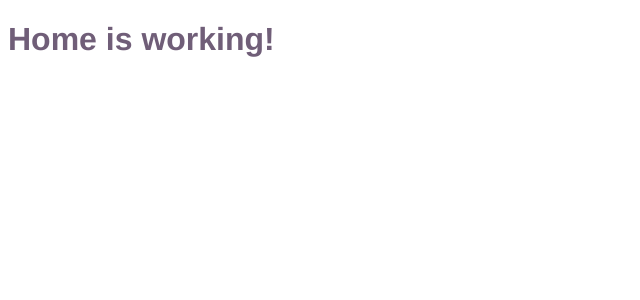
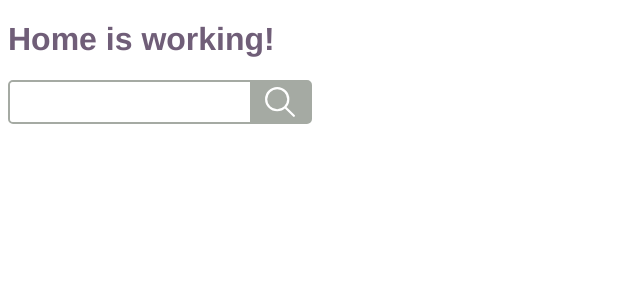
Before and after one commit to ICarlosMarinho/restaurant-finder, a React app: page / in a window 1280 px wide. Shown: the top 300 px of the page, without its empty margins (0-640 px from the left). Built offline with nearby package versions, Linux system fonts and the light colour scheme.

Commit message:
Add SearchBar component

```diff
--- /dev/null
+++ b/custom.d.ts
@@ -0,0 +1,4 @@
+declare module "*.svg" {
+  const content: any;
+  export default content;
+}
--- /dev/null
+++ b/src/components/SearchBar/index.tsx
@@ -0,0 +1,45 @@
+import React, { useState } from "react";
+
+import lupa from "../../../assets/lupa.svg";
+
+import {
+  SearchBarProps,
+  SearchButton,
+  SearchContainer,
+  SearchInput,
+} from "./style";
+
+interface ExtendendProps extends SearchBarProps {
+  searchCallback: Function;
+}
+
+const SearchBar: React.FC<ExtendendProps> = ({
+  containerWidth,
+  containerHeight,
+  searchCallback,
+}) => {
+  const [searchStr, setSearchStr] = useState("");
+
+  const handleClick = (evt: React.MouseEvent) => {
+    searchCallback(evt, searchStr);
+  };
+
+  return (
+    <SearchContainer
+      containerWidth={containerWidth}
+      containerHeight={containerHeight}>
+      <SearchInput
+        type="search"
+        max="100"
+        value={searchStr}
+        onChange={(evt) => setSearchStr(evt.target.value)}
+        required
+      />
+      <SearchButton type="button" onClick={handleClick}>
+        <img src={lupa} width="80%" height="80%" />
+      </SearchButton>
+    </SearchContainer>
+  );
+};
+
+export default SearchBar;
--- /dev/null
+++ b/src/components/SearchBar/style.ts
@@ -0,0 +1,43 @@
+import styled from "styled-components";
+
+export interface SearchBarProps {
+  containerWidth?: string;
+  containerHeight?: string;
+}
+
+export const SearchContainer = styled.div<SearchBarProps>`
+  width: ${(props) => props.containerHeight || "300px"};
+  height: ${(props) => props.containerHeight || "40px"};
+  display: flex;
+  flex-direction: row;
+  border-radius: 5px;
+  border: ${(props) => `2px solid ${props.theme.colors.lighterGray}`};
+`;
+
+export const SearchInput = styled.input`
+  font-size: 16px;
+  padding: 0 10px;
+  width: 80%;
+  height: 100%;
+  border-radius: 4px 0 0 4px;
+  border: none;
+
+  &:focus {
+    border: ${(props) => `2px solid ${props.theme.colors.secondary}`};
+    outline: none;
+  }
+`;
+
+export const SearchButton = styled.button`
+  width: 20%;
+  height: 100%;
+  border: none;
+  background-color: ${(props) => props.theme.colors.lighterGray};
+  display: flex;
+  align-items: center;
+  justify-content: center;
+
+  &:hover {
+    cursor: pointer;
+  }
+`;
--- a/src/theme.ts
+++ b/src/theme.ts
@@ -4,8 +4,8 @@ const theme = {
     secondary: "#FEA443",
     alert: "#812F33",
     background: "#F3FEB0",
-    textDarker: "#A5AAA3",
-    textLighter: "#2D2D2D",
+    lighterGray: "#A5AAA3",
+    darkerGray: "#2D2D2D",
   },
   fonts: {
     regular: "Roboto, sans-serif",
--- a/src/views/Home/index.tsx
+++ b/src/views/Home/index.tsx
@@ -1,9 +1,15 @@
 import React from "react";
+import SearchBar from "../../components/SearchBar";
 
 import Title from "../../components/Title";
 
 const Home: React.FC = () => {
-  return <Title>Home is working!</Title>;
+  return (
+    <>
+      <Title>Home is working!</Title>
+      <SearchBar searchCallback={console.log} />
+    </>
+  );
 };
 
 export default Home;
--- a/tsconfig.json
+++ b/tsconfig.json
@@ -72,5 +72,5 @@
     "skipLibCheck": true /* Skip type checking of declaration files. */,
     "forceConsistentCasingInFileNames": true /* Disallow inconsistently-cased references to the same file. */
   },
-  "include": ["src"]
+  "include": ["src", "custom.d.ts"]
 }
--- a/webpack.config.js
+++ b/webpack.config.js
@@ -26,6 +26,10 @@ module.exports = {
         exclude: /node_modules/,
         use: ["ts-loader"],
       },
+      {
+        test: /\.(png|svg|jpg|jpeg|gif)$/i,
+        type: "asset/resource",
+      },
     ],
   },
   plugins: [
```
Also changed, not shown: assets/lupa.svg (added).
